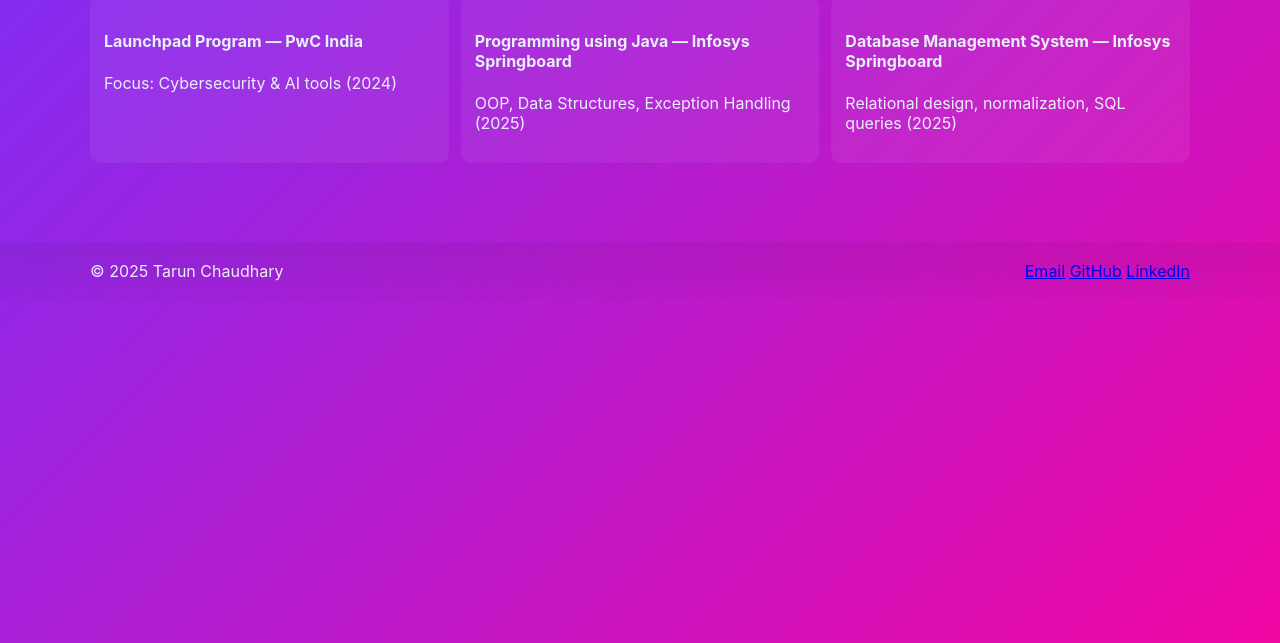
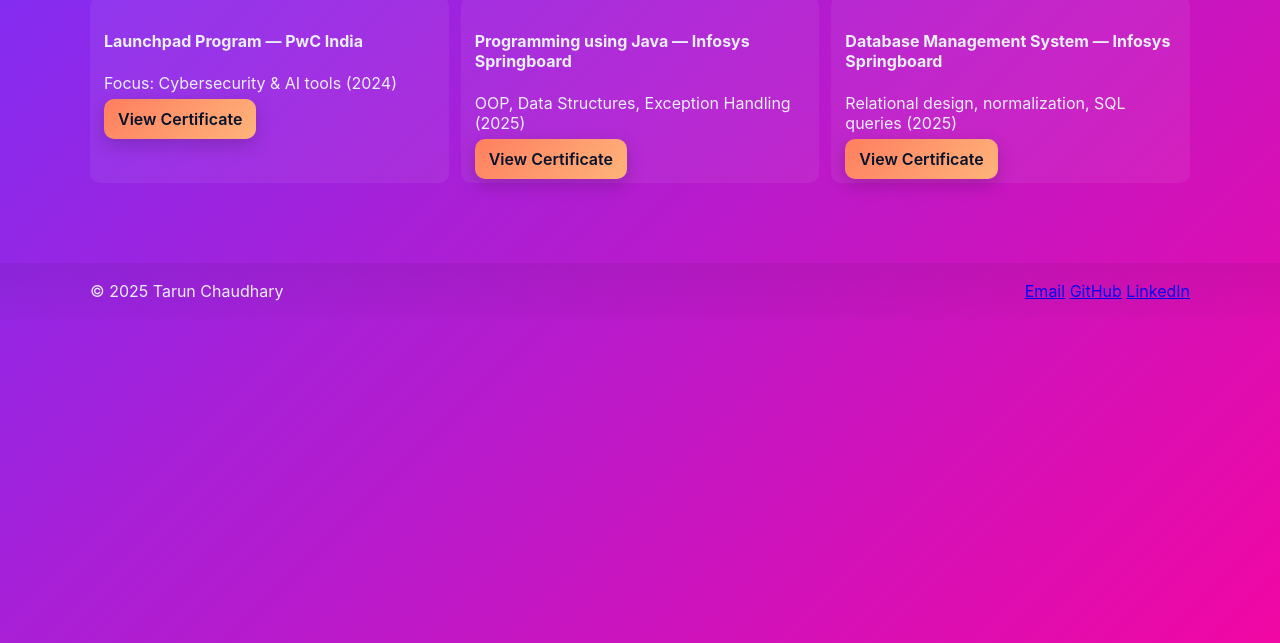
Before and after one commit to tarun2118/My_Portfolio, a plain HTML site: page certifications.html in a window 1280 px wide. Shown: the part 157-800 px from the top of the page. Drawn offline with Linux system fonts and the light colour scheme.

Commit message:
Add files via upload

```diff
--- a/certifications.html
+++ b/certifications.html
@@ -30,20 +30,25 @@
       <h2>Certifications</h2>
 
       <div class="cert-grid">
+
         <div class="cert-card">
           <h4>Launchpad Program — PwC India</h4>
           <p>Focus: Cybersecurity & AI tools (2024)</p>
+          <a href="certs/pwc_launchpad.pdf" target="_blank" class="btn">View Certificate</a>
         </div>
 
         <div class="cert-card">
           <h4>Programming using Java — Infosys Springboard</h4>
           <p>OOP, Data Structures, Exception Handling (2025)</p>
+          <a href="certs/java_certificate.pdf" target="_blank" class="btn">View Certificate</a>
         </div>
 
         <div class="cert-card">
           <h4>Database Management System — Infosys Springboard</h4>
           <p>Relational design, normalization, SQL queries (2025)</p>
+          <a href="certs/dbms_certificate.pdf" target="_blank" class="btn">View Certificate</a>
         </div>
+
       </div>
     </section>
   </main>
```
